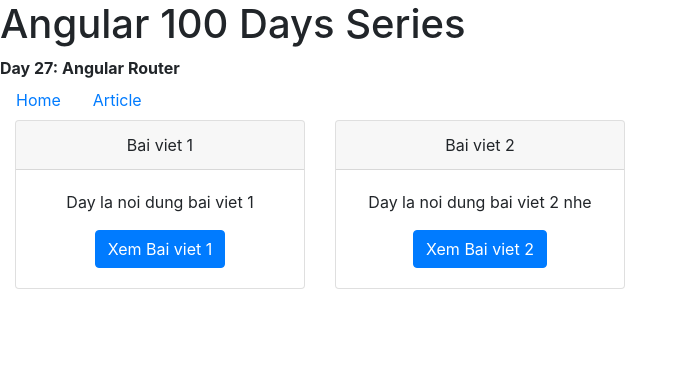
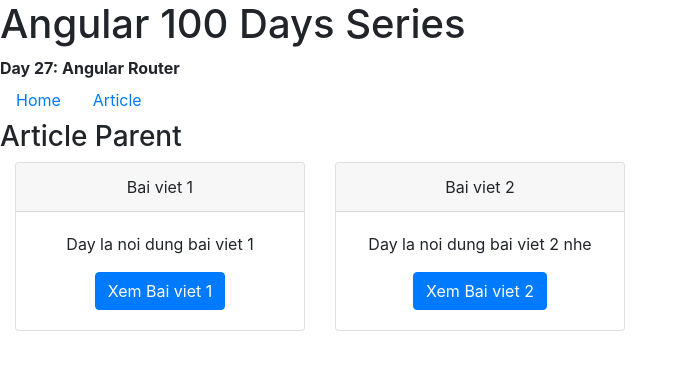
Before and after one commit to NamnvUET/day27-routing, an Angular app: page /article in a window 1280 px wide. Shown: the top 370 px of the page, without its empty margins (0-687 px from the left). Built offline with nearby package versions, Linux system fonts and the light colour scheme.

Commit message:
ChildRoutes and Template comp for childRoutes

```diff
--- a/angular.json
+++ b/angular.json
@@ -31,8 +31,8 @@
               "src/styles.scss",
             ],
             "scripts": [
+              "node_modules/jquery/dist/jquery.min.js",
               "node_modules/bootstrap/dist/js/bootstrap.min.js",
-              "node_modules/jquery/dist/jquery.min.js",
             ]
           },
           "configurations": {
--- /dev/null
+++ b/src/app/article/article.component.ts
@@ -0,0 +1,10 @@
+import { Component } from "@angular/core";
+
+@Component({
+  selector: 'app-article',
+  template: `
+<h3>Article Parent</h3>
+<router-outlet></router-outlet>
+  `
+})
+export class ArticleComponent {}
--- a/src/app/article/article.module.ts
+++ b/src/app/article/article.module.ts
@@ -4,11 +4,13 @@
 import { ArticleDetailComponent } from './article-detail/article-detail.component';
 import { Routes, RouterModule } from '@angular/router';
 import { ArticleRoutingModule } from './article-routing.module';
+import { ArticleComponent } from './article.component';
 
 @NgModule({
   declarations: [
     ArticleListComponent,
-    ArticleDetailComponent
+    ArticleDetailComponent,
+    ArticleComponent
   ],
   imports: [
     CommonModule,
```
Also changed, not shown: src/app/article/article-routing.module.ts (+14 -7 lines).
